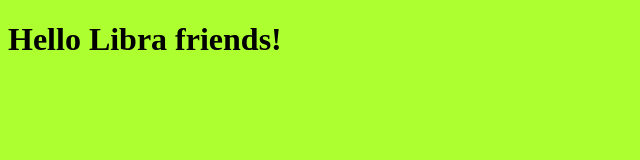
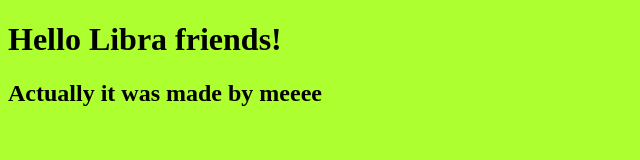
Before and after one commit to Michelleramona/made-by-a-libra-for-libras, a plain HTML site: page index.html in a window 1280 px wide. Shown: the whole page, without its empty margins (0-640 px from the left). Drawn offline with Linux system fonts and the light colour scheme.

Commit message:
Adding script and link to index.html

```diff
--- a/index.html
+++ b/index.html
@@ -6,5 +6,6 @@
   </head>
   <body>
     <h1>Hello Libra friends!</h1>
+    <script src="script.js"></script>
   </body>
 </html>
--- /dev/null
+++ b/script.js
@@ -0,0 +1,4 @@
+const h2 = document.createElement("h2");
+h2.textContent = "This content added by JavaScript";
+document.querySelector("body").appendChild(h2);
+h2.textContent = "Actually it was made by meeee";
```
